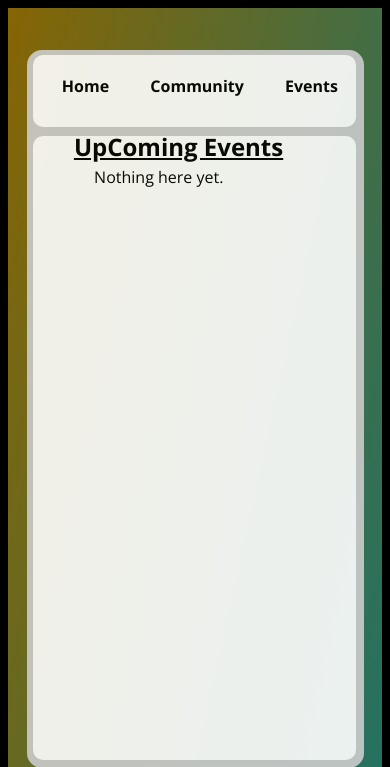
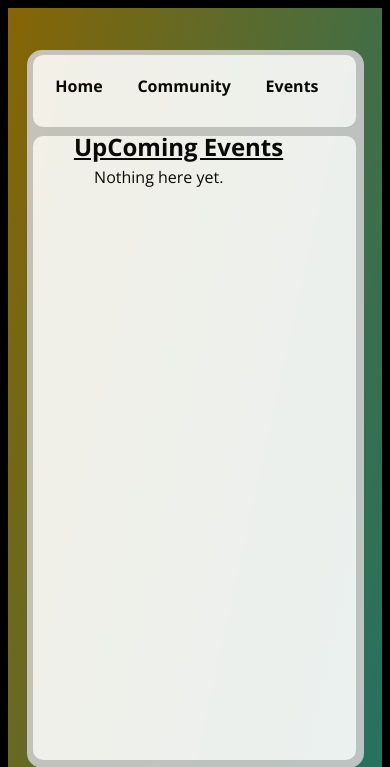
Before and after one commit to adetoyea28/LOTW, a Flask app: page /Events in a window 390 px wide. Shown: the top 767 px of the page. Run offline with Flask 2, Linux system fonts and the light colour scheme.

Commit message:
Update events.html

```diff
--- a/templates/events.html
+++ b/templates/events.html
@@ -128,7 +128,7 @@
             }
             .link{
             padding-top:20px;
-            padding-left:9%;
+            padding-left:7%;
             }
             #fft-section{
             top:12%;
```
